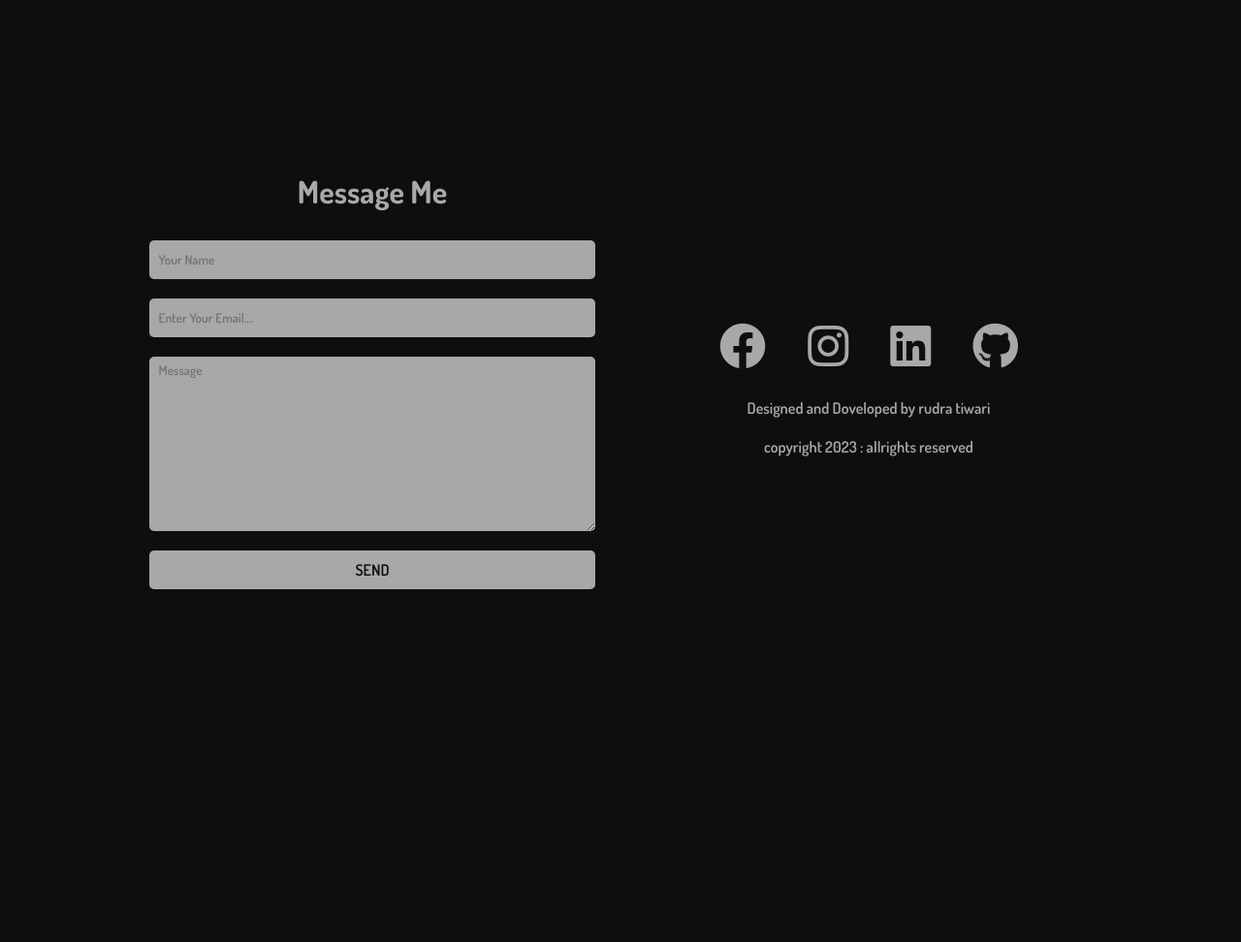
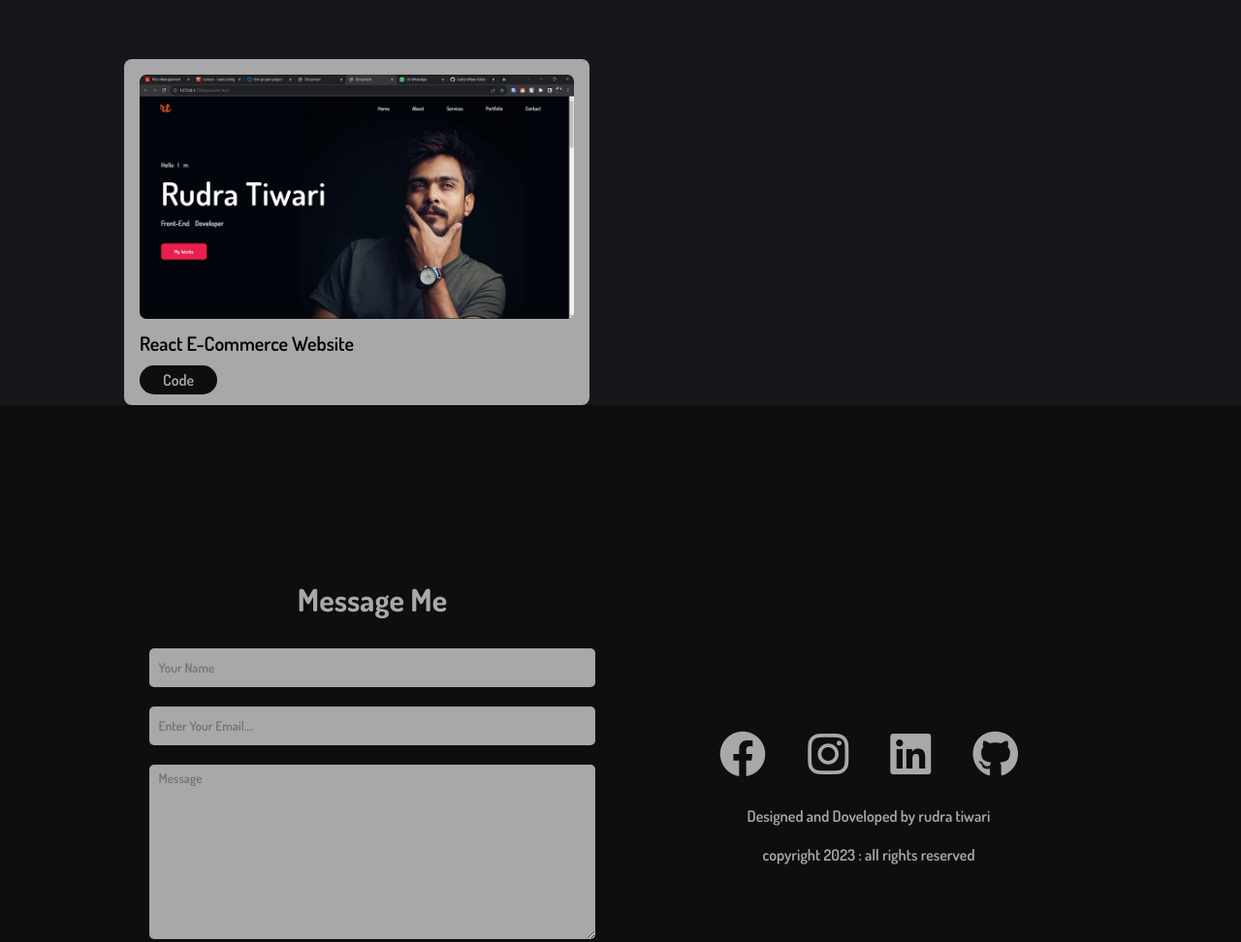
Before and after one commit to rudra-t/portfolio, a plain HTML site: page index.html in a window 1280 px wide. Shown: the part 3359-4331 px from the top of the page at 97% size. Before the commit the page ends 4156 px from the top, so only its background shows below. Drawn offline with Linux system fonts and the light colour scheme.

Commit message:
initial commit

```diff
--- a/index.html
+++ b/index.html
@@ -145,6 +145,15 @@
               </div>
             </div>
           </div>
+          <div class="portfolio1">
+            <div class="portfolio-box">
+              <img src="img/port4.png" />
+              <div class="portfolio-details">
+                <p>React E-Commerce Website</p>
+                <a href="https://github.com/rudra-t/e-commerce">Code</a>
+              </div>
+            </div>
+          </div>
         </div>
       </div>
     </section>
@@ -183,7 +192,7 @@
             </a>
           </div>
           <p>Designed and Doveloped by rudra tiwari</p>
-          <p>copyright 2023 : allrights reserved</p>
+          <p>copyright 2023 : all rights reserved</p>
         </div>
       </div>
     </footer>
```
Also changed, not shown: img/port4.png (added).
